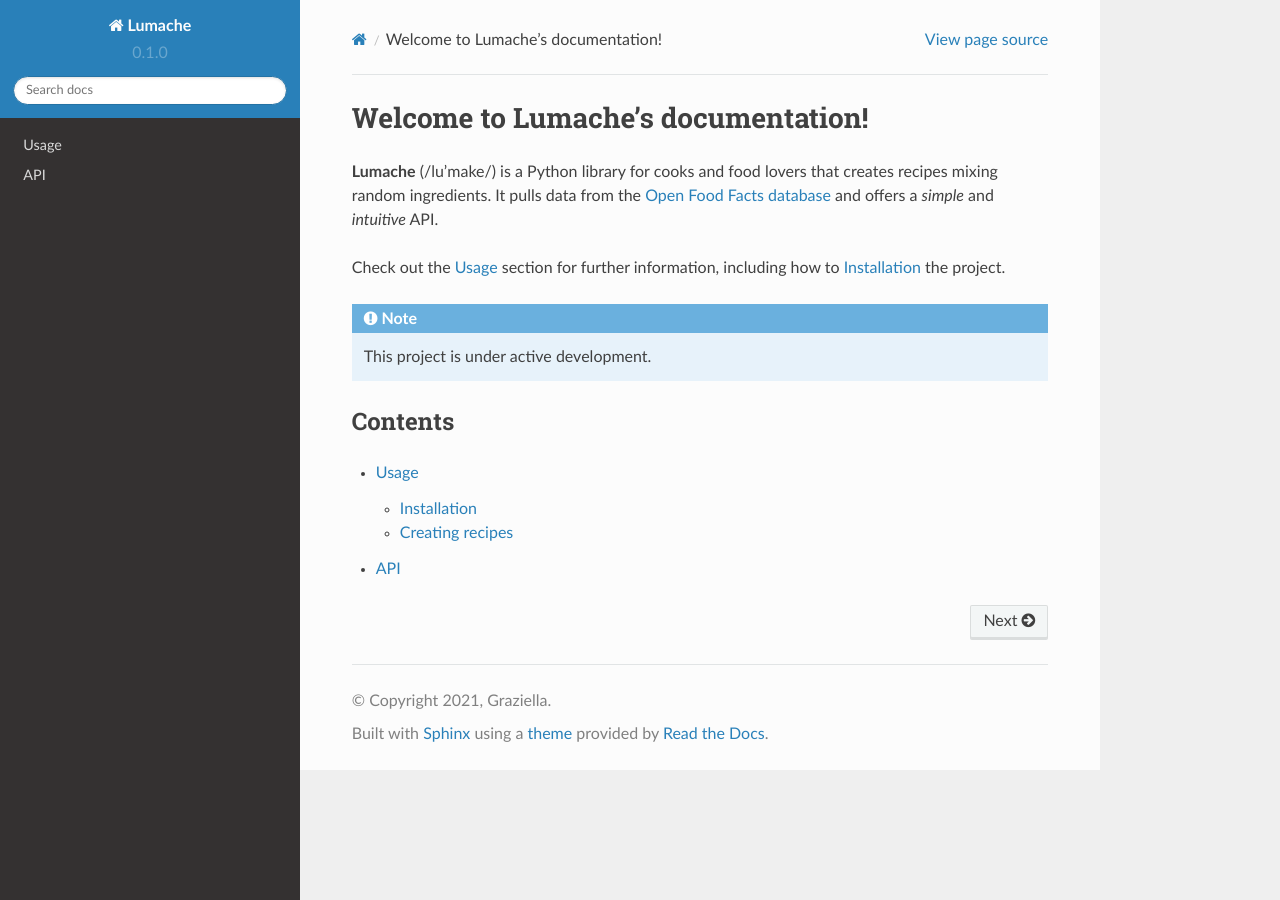
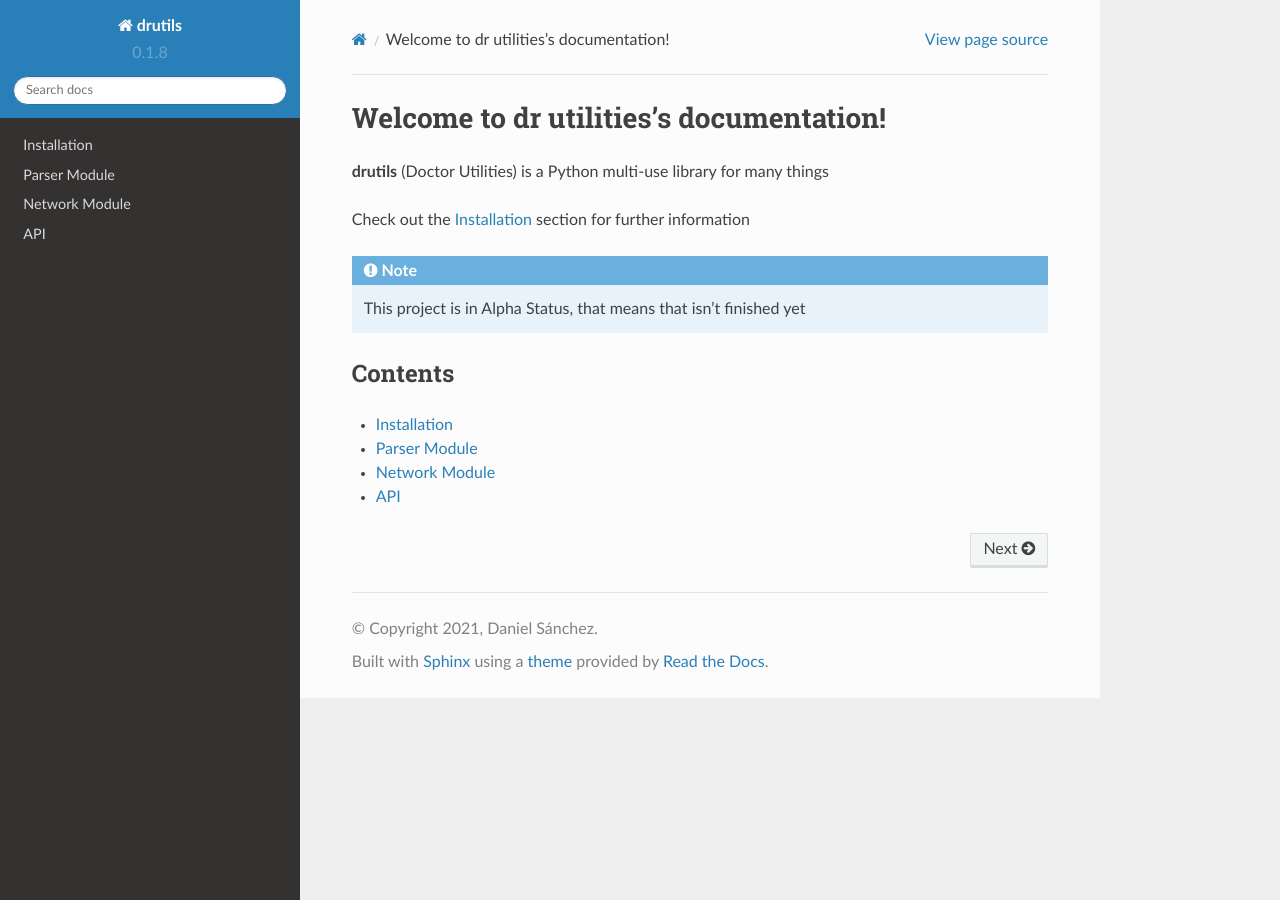
Before and after one commit to danilacasito/drutils, a Sphinx documentation site: the page built from docs/source/index.rst, in a window 1280 px wide. Built offline with Sphinx 7.4.7 and the Read the Docs theme 2.0.0, drawn with Linux system fonts in a browser that asks for light colours.

Commit message:
update for v0.1.8

```diff
--- a/docs/source/conf.py
+++ b/docs/source/conf.py
@@ -2,12 +2,12 @@
 
 # -- Project information
 
-project = 'Lumache'
-copyright = '2021, Graziella'
-author = 'Graziella'
+project = 'drutils'
+copyright = '2021, Daniel Sánchez'
+author = 'Daniel Sánchez'
 
 release = '0.1'
-version = '0.1.0'
+version = '0.1.8'
 
 # -- General configuration
 
--- a/docs/source/index.rst
+++ b/docs/source/index.rst
@@ -1,17 +1,14 @@
-Welcome to Lumache's documentation!
-===================================
+Welcome to dr utilities's documentation!
+========================================
 
-**Lumache** (/lu'make/) is a Python library for cooks and food lovers
-that creates recipes mixing random ingredients.
-It pulls data from the `Open Food Facts database <https://world.openfoodfacts.org/>`_
-and offers a *simple* and *intuitive* API.
+**drutils** (Doctor Utilities) is a Python multi-use library for many things
 
-Check out the :doc:`usage` section for further information, including
-how to :ref:`installation` the project.
+
+Check out the :doc:`usage` section for further information
 
 .. note::
 
-   This project is under active development.
+   This project is in Alpha Status, that means that isn't finished yet
 
 Contents
 --------
--- a/docs/source/usage.rst
+++ b/docs/source/usage.rst
@@ -1,33 +1,38 @@
-Usage
+   Usage
 =====
+
+.. note:
+   Remember that this package is in Alpha status
 
 .. _installation:
 
 Installation
 ------------
 
-To use Lumache, first install it using pip:
+To use Dr Utilities, first install it using pip:
 
 .. code-block:: console
 
-   (.venv) $ pip install lumache
+   (.venv) $ pip install danilacasito-drutils
 
-Creating recipes
+Parser Module
 ----------------
 
-To retrieve a list of random ingredients,
-you can use the ``lumache.get_random_ingredients()`` function:
+The parser module haves at this moment only 1 parser, the Argument Parser, Util for commands, and even discord.py bots that use discord.Client
 
-.. autofunction:: lumache.get_random_ingredients
+you can only use ``parser.argparse("'Hello World' 'How are you'")`` that returns ``["Hello World", "How are you"]``
 
-The ``kind`` parameter should be either ``"meat"``, ``"fish"``,
-or ``"veggies"``. Otherwise, :py:func:`lumache.get_random_ingredients`
-will raise an exception.
+>>> from danilacasito_drutils import parser
+>>> parser.argparse("'Hello World' 'How are you'")
+['Hello World', 'How are you']
 
-.. autoexception:: lumache.InvalidKindError
+Network Module
+---------------
 
-For example:
+The Network module haves only 1 function,
 
->>> import lumache
->>> lumache.get_random_ingredients()
-['shells', 'gorgonzola', 'parsley']
+The function checks if network is available
+
+Example of available network: ``network.checkNetwork()`` that would return ``True``
+
+Not connected on a network: ``network.checkNetwork()`` that would return ``False``
```
